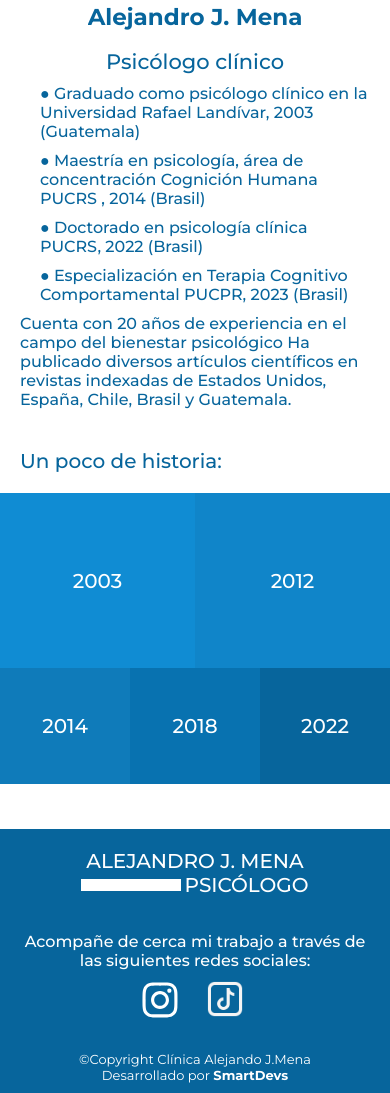
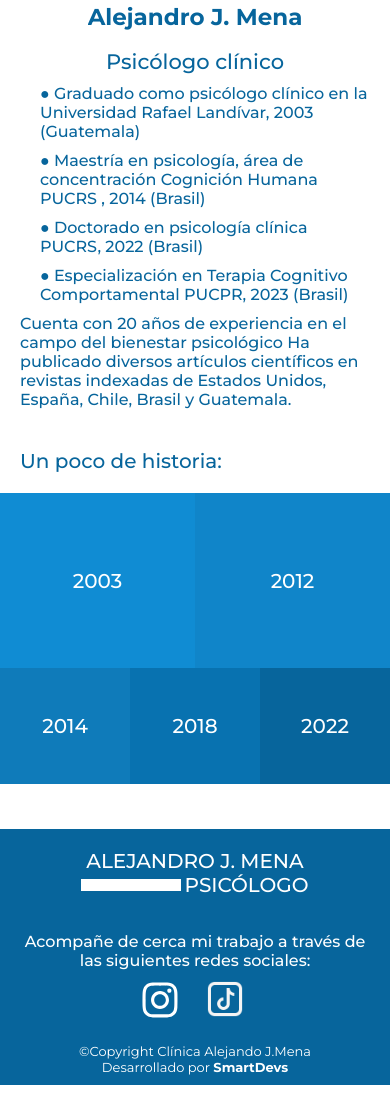
Before and after one commit to SmartDevs-nwgs/LP-Alejandro, a Next.js app: page / in a window 390 px wide. Shown: the part 2760-3853 px from the top of the page. Built offline with nearby package versions, Linux system fonts and the light colour scheme.

Commit message:
add:responsive-Experience Section and fix Footer Size

```diff
--- a/src/Components/Footer/index.jsx
+++ b/src/Components/Footer/index.jsx
@@ -25,11 +25,11 @@ const Footer = () => {
           <div className="midia-icons">
             <div className="instagram">
               <FaInstagram className="icon" />
-              {screenWidth >= 1300 ? <h2>Instagram</h2> : null}
+              {screenWidth >= 900 ? <h2>Instagram</h2> : null}
             </div>
             <div className="tiktok">
               <Image src={tiktok} className="tiktok-img" />
-              {screenWidth >= 1300 ? <h2>TikTok</h2> : null}
+              {screenWidth >= 900 ? <h2>TikTok</h2> : null}
             </div>
           </div>
         </div>
--- a/src/Components/Footer/style.jsx
+++ b/src/Components/Footer/style.jsx
@@ -5,7 +5,7 @@ export const StyledFooter = styled.div`
   background-color: var(--blue);
   overflow: hidden;
   @media screen and (min-width: 1300px) {
-    height: 400px;
+    height: 350px;
   }
 
   .container {
@@ -54,7 +54,7 @@ export const StyledFooter = styled.div`
       font-weight: 500;
       color: white;
       @media screen and (min-width: 1300px) {
-        font-size: 20px;
+        font-size: 18px;
       }
     }
     .social-midia {
@@ -73,24 +73,39 @@ export const StyledFooter = styled.div`
         width: 100%;
         display: flex;
         justify-content: center;
+        overflow: hidden;
         @media screen and (min-width: 1300px) {
-          justify-content: space-around;
+          gap: 25px;
+          justify-content: center;
         }
 
         .instagram {
           cursor: pointer;
           margin-right: 10px;
           text-align: center;
+          transform: scale(1);
+          transition-duration: 500ms;
+          transition-delay: 0ms;
+        }
+        .instagram:hover {
+          transform: scale(1.1);
+          transition-duration: 500ms;
+          transition-delay: 0ms;
         }
         .tiktok {
           cursor: pointer;
           margin-left: 10px;
           text-align: center;
+          transform: scale(1);
+          transition-duration: 500ms;
+          transition-delay: 0ms;
+
           @media screen and (min-width: 1300px) {
             margin-bottom: 10px;
             position: relative;
             bottom: 5px;
           }
+
           h2 {
             margin-top: -3px;
           }
@@ -99,19 +114,23 @@ export const StyledFooter = styled.div`
             width: 50px;
             height: 50px;
             @media screen and (min-width: 1300px) {
+              margin-top: 10px;
               width: 50px;
               height: 50px;
             }
           }
+        }
+        .tiktok:hover {
+          transform: scale(1.1);
+          transition-duration: 500ms;
+          transition-delay: 0ms;
+          font-weight: bold;
         }
 
         .icon {
           font-size: 40px;
           color: var(--white);
           margin-top: 10px;
-          @media screen and (min-width: 1300px) {
-            font-size: 40px;
-          }
         }
       }
     }
@@ -119,7 +138,6 @@ export const StyledFooter = styled.div`
       cursor: pointer;
     }
     .copyright {
-      margin-top: 8px;
       width: 100vw;
       color: white;
       font-size: 13px;
@@ -133,7 +151,7 @@ export const StyledFooter = styled.div`
         padding: 28px;
         flex-direction: row;
         justify-content: space-between;
-        margin-top: 85px;
+        margin-top: 55px;
       }
     }
   }
--- a/src/Components/SectionExperience/style.jsx
+++ b/src/Components/SectionExperience/style.jsx
@@ -55,7 +55,7 @@ export const StyledSectionExperience = styled.div`
       align-items: center;
       position: absolute;
       @media screen and (min-width: 600px) {
-        left: 3%;
+        left: 8%;
       }
 
       .triangle-one {
@@ -109,11 +109,17 @@ export const StyledSectionExperience = styled.div`
       @media screen and (min-width: 900px) {
         left: 150px;
       }
+      @media screen and (min-width: 1000px) {
+        left: 200px;
+      }
       @media screen and (min-width: 1300px) {
         left: 270px;
       }
       @media screen and (min-width: 1500px) {
-        left: 450px;
+        left: 350px;
+      }
+      @media screen and (min-width: 1800px) {
+        left: 420px;
       }
 
       .triangle-two {
@@ -168,11 +174,17 @@ export const StyledSectionExperience = styled.div`
       @media screen and (min-width: 900px) {
         left: 320px;
       }
+      @media screen and (min-width: 1000px) {
+        left: 380px;
+      }
       @media screen and (min-width: 1300px) {
         left: 530px;
       }
       @media screen and (min-width: 1500px) {
-        left: 830px;
+        left: 620px;
+      }
+      @media screen and (min-width: 1800px) {
+        left: 760px;
       }
       .triangle-thre {
         width: 30px;
@@ -225,11 +237,17 @@ export const StyledSectionExperience = styled.div`
       @media screen and (min-width: 900px) {
         left: 53%;
       }
+      @media screen and (min-width: 1000px) {
+        left: 55%;
+      }
       @media screen and (min-width: 1300px) {
         left: 58%;
       }
       @media screen and (min-width: 1500px) {
-        left: 63%;
+        left: 60%;
+      }
+      @media screen and (min-width: 1800px) {
+        left: 61%;
       }
       .triangle-four {
         width: 30px;
@@ -274,16 +292,22 @@ export const StyledSectionExperience = styled.div`
         left: 40%;
       }
       @media screen and (min-width: 600px) {
-        left: 50%;
+        left: 53%;
       }
       @media screen and (min-width: 900px) {
         left: 60%;
+      }
+      @media screen and (min-width: 1000px) {
+        left: 65%;
       }
       @media screen and (min-width: 1300px) {
         left: 70%;
       }
       @media screen and (min-width: 1500px) {
-        left: 80%;
+        left: 75%;
+      }
+      @media screen and (min-width: 1800px) {
+        left: 77%;
       }
 
       .triangle-five {
```
